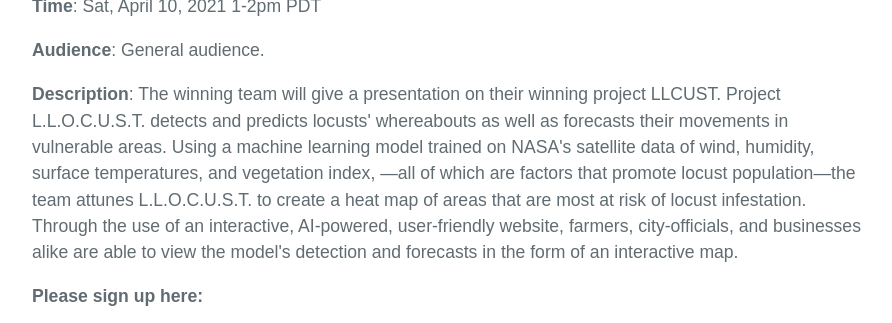
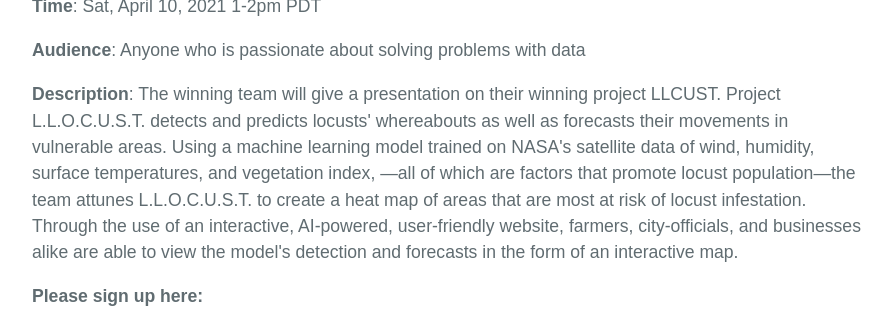
Before and after one commit to spaceappsvegas/spaceappsvegas.github.io, a Jekyll site: the page built from index.md, in a window 1280 px wide and 900 px high, scrolled down 458 px, cut to the strip 220-543 px from the top of the window. Shown: the whole strip, without its empty margins (192-1084 px from the left). Built offline with Jekyll 4.4.1, drawn with Linux system fonts in a browser that asks for light colours; the repository's description, which GitHub fills in, is left out.

Commit message:
Update index.md

```diff
--- a/index.md
+++ b/index.md
@@ -8,7 +8,7 @@ layout: default
 <img class="alignnone size-full wp-image-4113" src="https://www.nova77.org/wp-content/uploads/2021/03/kevin_yang.png" alt=""  />
 
 <p><strong>Time</strong>: Sat, April 10, 2021 1-2pm PDT</p>
-<p><strong>Audience</strong>: General audience.</p>
+<p><strong>Audience</strong>: Anyone who is passionate about solving problems with data</p>
 <p><strong>Description</strong>: The winning team will give a presentation on their winning project LLCUST. Project L.L.O.C.U.S.T. detects and predicts locusts' whereabouts as well as forecasts their movements in vulnerable areas. Using a machine learning model trained on NASA's satellite data of wind, humidity, surface temperatures, and vegetation index, —all of which are factors that promote locust population—the team attunes L.L.O.C.U.S.T. to create a heat map of areas that are most at risk of locust infestation. Through the use of an interactive, AI-powered, user-friendly website, farmers, city-officials, and businesses alike are able to view the model's detection and forecasts in the form of an interactive map.</p>
 
 <p><strong>Please sign up here:</strong></p>
```
